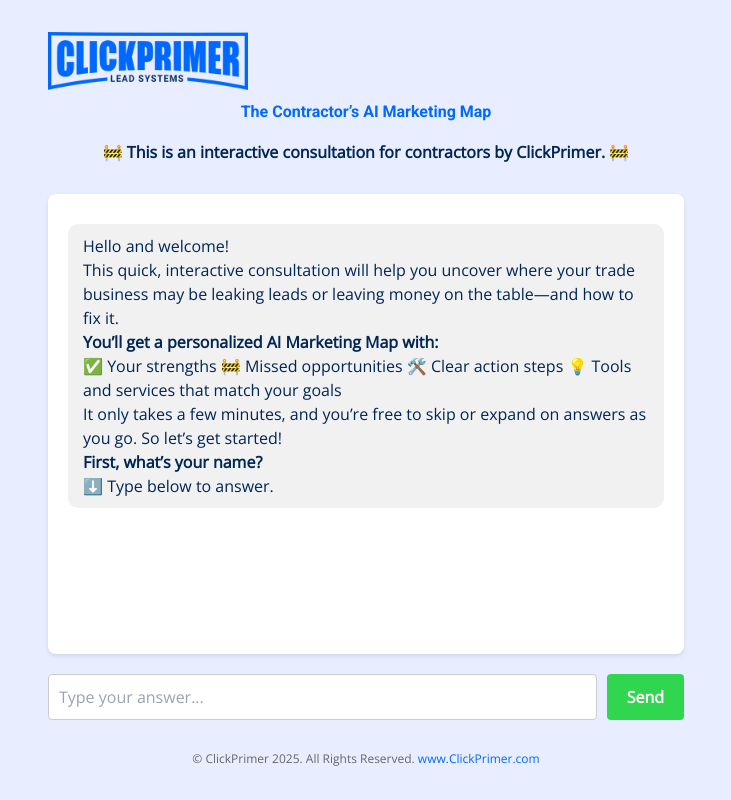
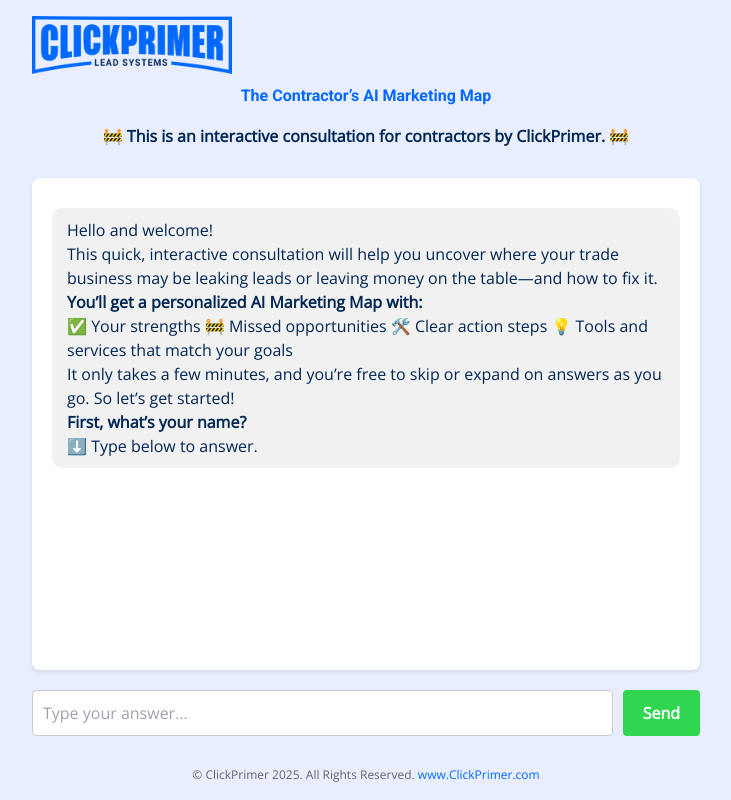
Before and after one commit to clickprimer/contractor-growth-map, a Next.js app: page / in a window 1280 px wide. Shown: the whole page, without its empty margins (274-1005 px from the left). Built offline with nearby package versions, Linux system fonts and the light colour scheme.

Commit message:
Update index.js

```diff
--- a/pages/index.js
+++ b/pages/index.js
@@ -24,7 +24,7 @@ export default function Home() {
   useEffect(() => {
     if (scrollTargetIndex !== null) {
       latestAssistantRef.current?.scrollIntoView({ behavior: 'smooth', block: 'start' });
-      setScrollTargetIndex(null);
+      setScrollTargetIndex(null); // reset after scroll
     }
   }, [messages, scrollTargetIndex]);
 
@@ -74,41 +74,33 @@ export default function Home() {
 ### ❓ Still have questions? We're happy to help:
 
 - [💬 Send Us a Message](https://www.clickprimer.com/contact)
-- [📱 Call Us - we pickup](tel:12083144088)
-      `
+- [📱 Call Us (We pickup!)](tel:12083144088)`
     };
 
     const updatedMessages = includesCTA
       ? [...messages, userMessage, finalReply, ctaMessage]
       : [...messages, userMessage, finalReply];
 
+    const newIndex = includesCTA ? updatedMessages.length - 2 : updatedMessages.length - 1;
     setMessages(updatedMessages);
-
-    const newIndex = includesCTA ? updatedMessages.length - 2 : updatedMessages.length - 1;
     setScrollTargetIndex(newIndex);
-
     setLoading(false);
   };
 
   return (
-    <div style={{
+    <div
+      style={{
+        fontFamily: 'Open Sans, sans-serif',
+        width: '95vw',
+        maxWidth: '700px',
+        margin: '0 auto',
+        background: '#e8eeff',
+        minHeight: '100vh',
+        padding: '1rem',
         display: 'flex',
-      flexDirection: 'column',
-      height: '100vh',
-      width: '100%',
-      background: '#e8eeff',
-      fontFamily: 'Open Sans, sans-serif'
-    }}>
-      <div style={{
-        maxWidth: '700px',
-        width: '95%',
-        margin: '0 auto',
-        display: 'flex',
-        flexDirection: 'column',
-        flex: 1,
-        minHeight: 0,
-        padding: '2rem'
-      }}>
+        flexDirection: 'column'
+      }}
+    >
       <div style={{ textAlign: 'center' }}>
         <img src="/logo.png" alt="ClickPrimer Logo" style={{ width: 200, marginBottom: 10 }} />
         <h1 style={{ color: '#0068ff', marginTop: 0 }}>The Contractor’s AI Marketing Map</h1>
@@ -117,18 +109,16 @@ export default function Home() {
         </p>
       </div>
 
-        <div style={{
-          flex: 1,
-          overflowY: 'auto',
-          WebkitOverflowScrolling: 'touch',
-          scrollbarWidth: 'auto',
-          msOverflowStyle: 'auto',
+      <div
+        style={{
           background: 'white',
           padding: 20,
           borderRadius: 8,
           boxShadow: '0 2px 4px rgba(0,0,0,0.1)',
-          marginBottom: 20
-        }}>
+          flexGrow: 1,
+          overflowY: 'auto'
+        }}
+      >
         {messages.map((msg, i) => {
           const isScrollTarget = i === scrollTargetIndex && msg.role === 'assistant';
           return (
@@ -147,11 +137,16 @@ export default function Home() {
                   a: ({ href, children }) => {
                     let style = buttonStyle('#30d64f', 'white');
                     if (href.includes('pdf') || href === '#download') style = buttonStyle('#00aaff', 'white');
-                      if (href.includes('tel:12083144088')) style = buttonStyle('#002654', 'white');
+                    if (href.includes('call') && href.startsWith('tel')) style = buttonStyle('#002654', 'white');
                     if (href.includes('contact')) style = buttonStyle('#0068ff', 'white');
 
                     return href === '#download' ? (
-                        <button onClick={() => generatePDF({ ...leadInfo, result: messages.map(m => m.content).join('\n\n') })} style={style}>
+                      <button
+                        onClick={() =>
+                          generatePDF({ ...leadInfo, result: messages.map((m) => m.content).join('\n\n') })
+                        }
+                        style={style}
+                      >
                         {children}
                       </button>
                     ) : (
@@ -173,7 +168,7 @@ export default function Home() {
         <div ref={chatEndRef} />
       </div>
 
-        <form onSubmit={sendMessage} style={{ display: 'flex', gap: 10 }}>
+      <form onSubmit={sendMessage} style={{ marginTop: 20, display: 'flex', gap: 10 }}>
         <input
           type="text"
           value={input}
@@ -187,21 +182,31 @@ export default function Home() {
             fontSize: 16
           }}
         />
-          <button type="submit" style={{
+        <button
+          type="submit"
+          style={{
             background: '#30d64f',
             color: 'white',
             border: 'none',
             padding: '10px 20px',
             fontWeight: 'bold',
             borderRadius: 4
-          }}>
+          }}
+        >
           Send
         </button>
       </form>
 
       <div style={{ fontSize: 12, textAlign: 'center', marginTop: 30, color: '#666' }}>
-          © ClickPrimer 2025. All Rights Reserved. <a href="https://www.clickprimer.com" target="_blank" rel="noopener noreferrer" style={{ color: '#0068ff' }}>www.ClickPrimer.com</a>
-        </div>
+        © ClickPrimer 2025. All Rights Reserved.{' '}
+        <a
+          href="https://www.clickprimer.com"
+          target="_blank"
+          rel="noopener noreferrer"
+          style={{ color: '#0068ff' }}
+        >
+          www.ClickPrimer.com
+        </a>
       </div>
     </div>
   );
```
Lines whose indentation alone changed are shown as unchanged.
